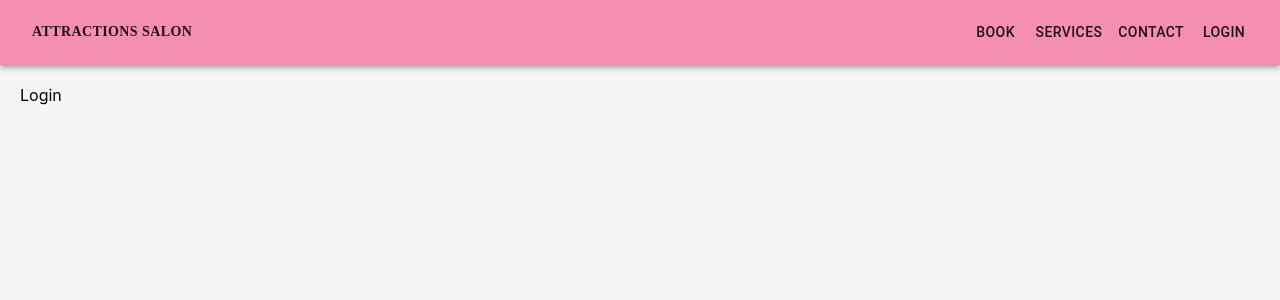
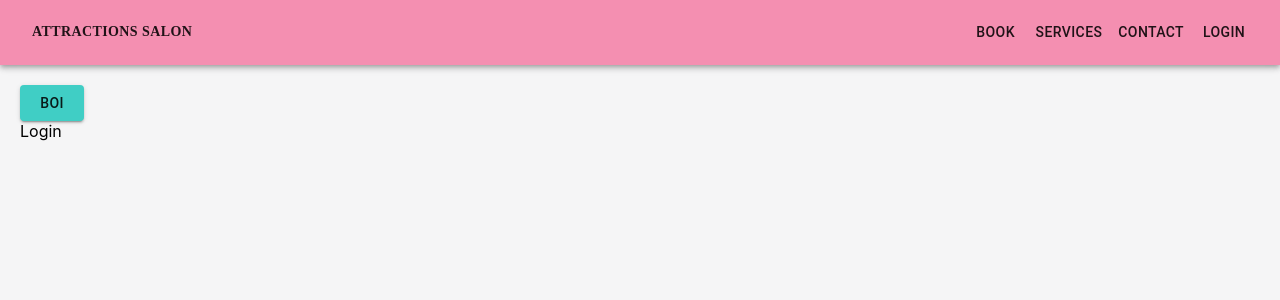
Before and after one commit to LaurenNewman1/Attractions-Salon-Web-App, a React (Create React App) app in the folder client/: page /login in a window 1280 px wide. Shown: the top 300 px of the page. Built offline with nearby package versions, Linux system fonts and the light colour scheme.

Commit message:
Not actual commit

```diff
--- a/client/src/layouts/Login.jsx
+++ b/client/src/layouts/Login.jsx
@@ -1,9 +1,11 @@
 import React from 'react';
 import Page from '../components/Page';
+import { Button } from '@material-ui/core';
 
 const Login = () => {
   return (
     <Page>
+      <Button variant="contained" color="secondary">BOI</Button>
       <div>Login</div>
     </Page>
   );
```
